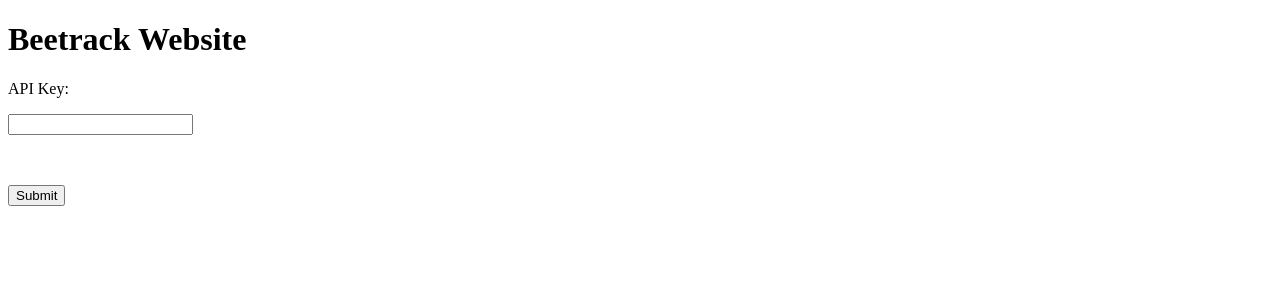
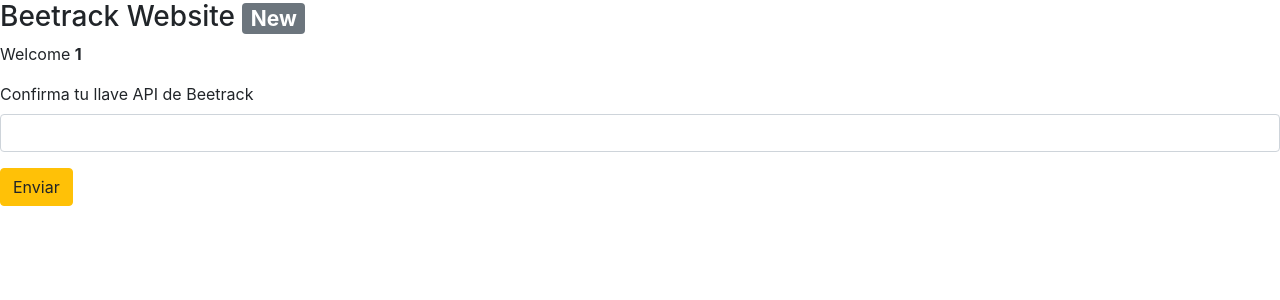
Before and after one commit to Beetrack/AppBeetrackShopify, a Flask app: page /configuration in a window 1280 px wide. Shown: the top 300 px of the page. Run offline with Flask 2, Linux system fonts and the light colour scheme; the visitor is signed in with stand-in values (Sample User, id 1).

Commit message:
feature: new templates and index for shopify

```diff
--- a/app.py
+++ b/app.py
@@ -9,6 +9,7 @@
 from resources.beetrack import Beetrack
 from resources.shopify import Shopify
 
+from views.index import index
 from views.configuration import configuration
 from views.install import installation
 from views.connect import connection
@@ -18,6 +19,7 @@
 app = Flask(__name__)
 app.secret_key = cfg.SECRET_KEY
 
+app.register_blueprint(index)
 app.register_blueprint(configuration)
 app.register_blueprint(installation)
 app.register_blueprint(connection)
--- a/templates/base.html
+++ b/templates/base.html
@@ -1,11 +1,15 @@
 <!doctype html>
 <html>
 <head>
-    <title>{% block title %}{% endblock %}</title>
+    <link rel="stylesheet" href="https://cdn.jsdelivr.net/npm/bootstrap@4.5.3/dist/css/bootstrap.min.css" integrity="sha384-TX8t27EcRE3e/ihU7zmQxVncDAy5uIKz4rEkgIXeMed4M0jlfIDPvg6uqKI2xXr2" crossorigin="anonymous">
+    <title>{% block title %}App Shopify - Beetrack LastMile{% endblock %}</title>
     </head>
     <body>
-        <h1>Beetrack Website</h1>
+        <h3>Beetrack Website <span class="badge badge-secondary">New</span></h3>
             {% block content %}
             {% endblock %}
+
+        <script src="https://code.jquery.com/jquery-3.5.1.slim.min.js" integrity="sha384-DfXdz2htPH0lsSSs5nCTpuj/zy4C+OGpamoFVy38MVBnE+IbbVYUew+OrCXaRkfj" crossorigin="anonymous"></script>
+        <script src="https://cdn.jsdelivr.net/npm/bootstrap@4.5.3/dist/js/bootstrap.bundle.min.js" integrity="sha384-ho+j7jyWK8fNQe+A12Hb8AhRq26LrZ/JpcUGGOn+Y7RsweNrtN/tE3MoK7ZeZDyx" crossorigin="anonymous"></script>
     </body>
 </html>
--- a/templates/configuration.html
+++ b/templates/configuration.html
@@ -1,7 +1,8 @@
 {% extends "base.html" %}
-{% block title %}Login Page {% endblock %}
+{% block title %}Login Page{% endblock %}
 
 {% block content %}
+<p>Welcome <b>{{ shop }}</b></p>
     {% with messages = get_flashed_messages() %}
             {% if messages %}
                 {% for msg in messages %}
@@ -9,10 +10,11 @@
                 {% endfor %}
             {% endif %}
         {% endwith %}
-<form action= '/configuration' method= 'POST'>
-    <label for="api_key">API Key:</label>
-    <p><input type="text" name='api_key' id='api_key'></p>
-    <br>
-    <p><input type="submit" value="Submit" /></p>
-    </form>
+    <form action= '/configuration' method= 'POST'>
+        <div class="form-group">
+          <label for="APIKeyLabel">Confirma tu llave API de Beetrack</label>
+        <p><input type="text" class="form-control" name='api_key' id="api_key" aria-describedby="emailHelp"></p>
+        </div>
+        <p><button type="submit" class="btn btn-warning">Enviar</button></p>
+      </form>
 {% endblock %}
--- a/views/configuration.py
+++ b/views/configuration.py
@@ -6,9 +6,8 @@
 @configuration.route('/configuration', methods= ['GET', 'POST'])
 def create_api_key():
     if request.method == "GET":
-        shop = request.args.get('shop')
-        session['shop'] = shop
-        return render_template("configuration.html")
+        shop = session['shop']
+        return render_template("configuration.html", shop = shop)
     elif request.method == 'POST':
         beetrack_api_key = request.form['api_key']
         verify_beetrack_key = verify_api_key(beetrack_api_key)
@@ -23,4 +22,5 @@
         return redirect('/install')
     else:
         flash("Wrong API Key: {}, check your Beetrack account configurations.".format(beetrack_api_key))
-        return render_template('configuration.html')
+        shop = session["shop"]
+        return render_template('configuration.html', shop = shop)
```
Also changed, not shown: templates/index.html (added, +10 -0 lines), views/index.py (added, +12 -0 lines), templates/install.html (deleted).
